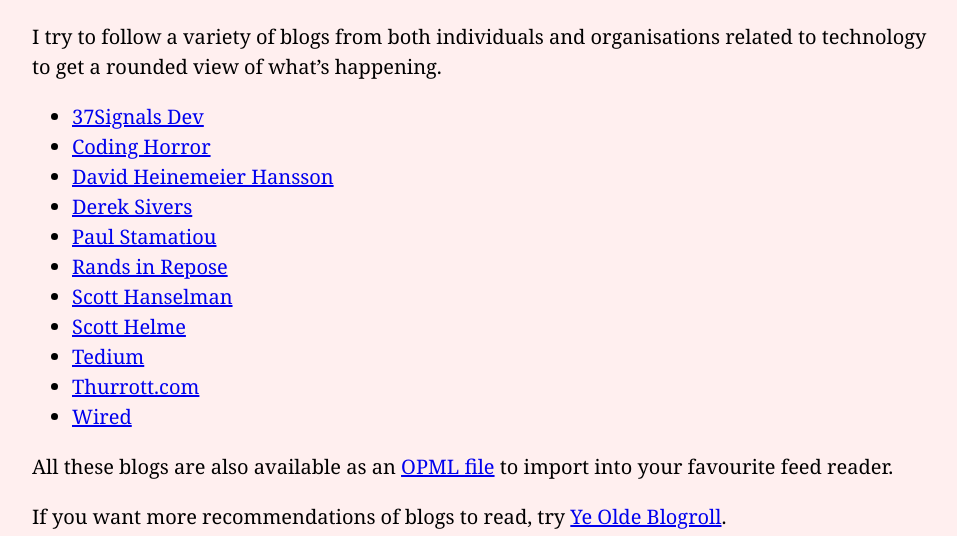
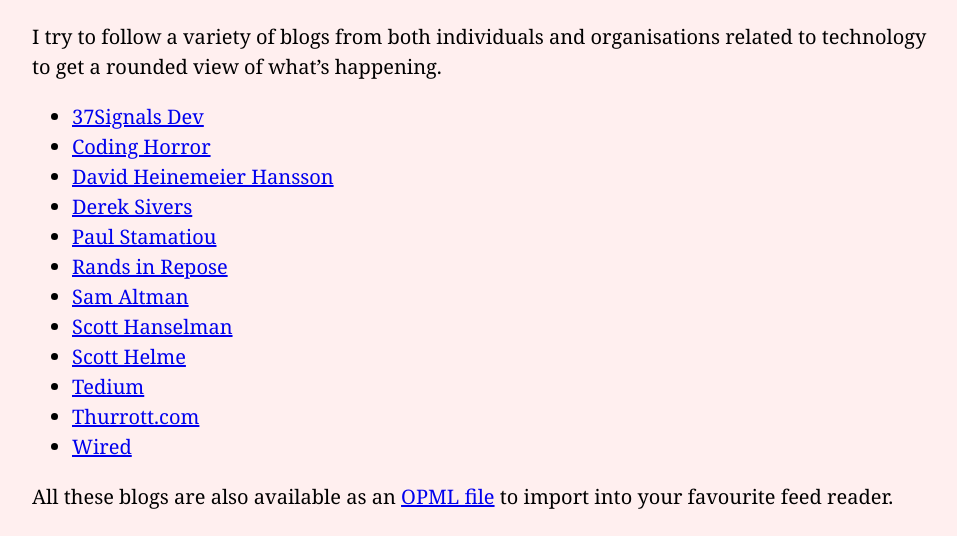
Before and after one commit to rubenarakelyan/wackomenace.co.uk, an Astro site: page /blogroll in a window 1280 px wide. Shown: the part 242-778 px from the top of the page, without its empty margins (0-957 px from the left). Built offline with nearby package versions, Linux system fonts and the light colour scheme; Astro itself is replaced by a stand-in of ours; some packages are replaced by stand-ins of ours.

Commit message:
Update blogroll

```diff
--- a/src/content/info/blogroll.md
+++ b/src/content/info/blogroll.md
@@ -12,6 +12,7 @@ I try to follow a variety of blogs from both individuals and organisations relat
 * [Derek Sivers](https://sive.rs/blog)
 * [Paul Stamatiou](https://paulstamatiou.com)
 * [Rands in Repose](https://randsinrepose.com)
+* [Sam Altman](http://blog.samaltman.com)
 * [Scott Hanselman](https://www.hanselman.com/blog/)
 * [Scott Helme](https://scotthelme.co.uk)
 * [Tedium](https://tedium.co)
```
Also changed, not shown: 1 other file.
